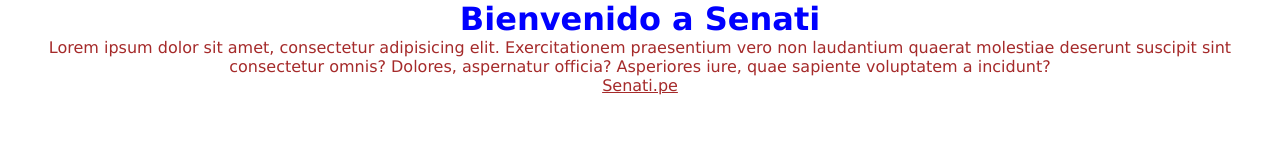
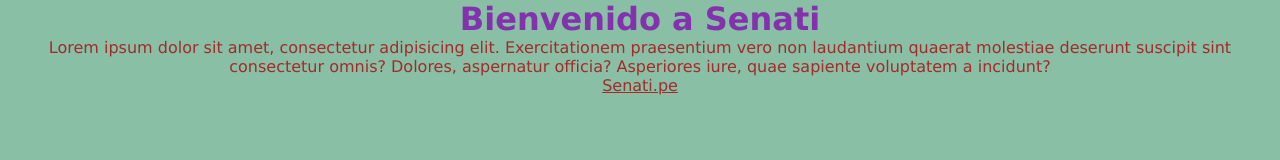
Before and after one commit to NestorPQ/Senati, a plain HTML site: page index.html in a window 1280 px wide. Drawn offline with Linux system fonts and the light colour scheme.

Commit message:
Ultima modificación

```diff
--- a/css/style.css
+++ b/css/style.css
@@ -5,11 +5,12 @@
     font-family: Verdana, Geneva, Tahoma, sans-serif;
     color: brown;
     text-align: center;
+    background-color: rgb(136, 191, 165);
 
 }
 
 h1 {
     text-align: center;
-    color: blue;
+    color: rgb(131, 49, 172);
 
 }
```
